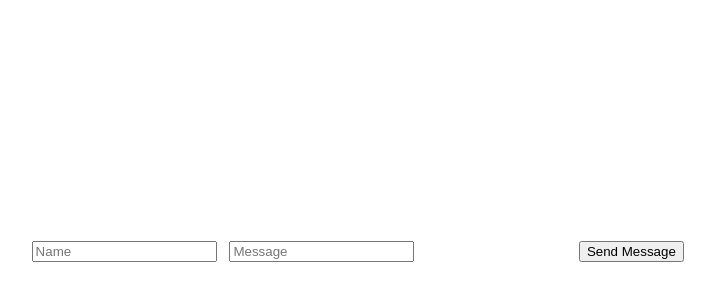
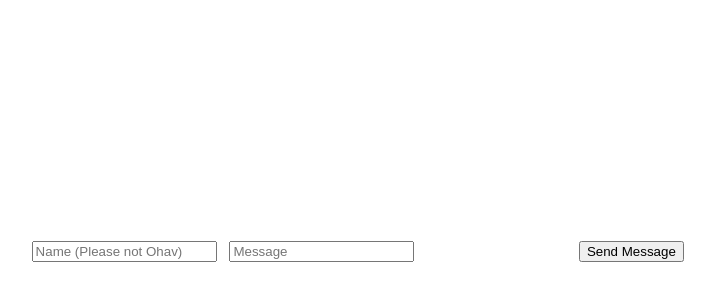
Before and after one commit to devoirr/TestSite, a plain HTML site: page index.html in a window 1280 px wide. Shown: the part 528-828 px from the top of the page, without its empty margins (417-1132 px from the left). Drawn offline with Linux system fonts and the light colour scheme.

Commit message:
Update index.html

```diff
--- a/index.html
+++ b/index.html
@@ -17,7 +17,7 @@
         <div class="form-box">
             <form id="form">
                 <div style="display:flex; flex-direction: row; justify-content: center; align-items: center;">
-                    <input style="position: absolute; bottom: 10px; right: 50.5%;" type="text" placeholder="Name" id="nameInput" maxlength="16"/>
+                    <input style="position: absolute; bottom: 10px; right: 50.5%;" type="text" placeholder="Name (Please not Ohav)" id="nameInput" maxlength="16"/>
                     <input style="position: absolute; bottom: 10px; left: 50.5%;" type="text" placeholder="Message" id="messageInput" maxlength="20"/>
                     <button id="sendBtn" type="button" placeholder="Send" style="position: absolute; bottom: 10px; right: 14%;">Send Message</button>
                </div>
```
